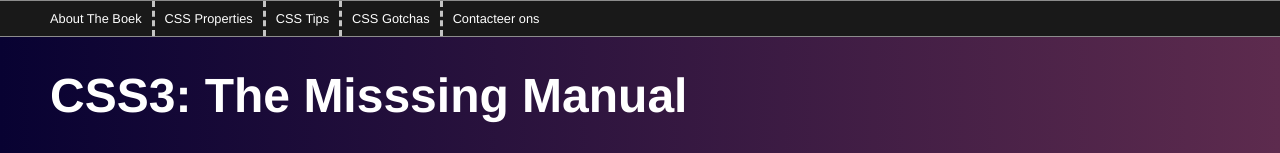
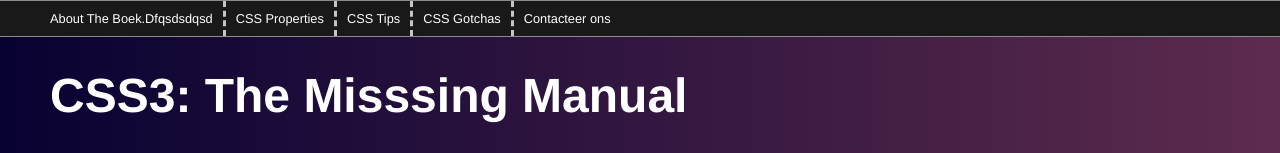
Before and after one commit to Sten435/dw2, a plain HTML site: page www/index.html in a window 1280 px wide. Shown: the top 153 px of the page. Drawn offline with Linux system fonts and the light colour scheme.

Commit message:
Update index.html

```diff
--- a/www/index.html
+++ b/www/index.html
@@ -12,7 +12,7 @@
       <header>
         <nav class="clear">
           <ul>
-            <li><a href="#">About The Boek</a></li>
+            <li><a href="#">About The Boek.Dfqsdsdqsd</a></li>
             <li><a href="#">CSS Properties</a></li>
             <li><a href="#">CSS Tips</a></li>
             <li><a href="#">CSS Gotchas</a></li>
```
